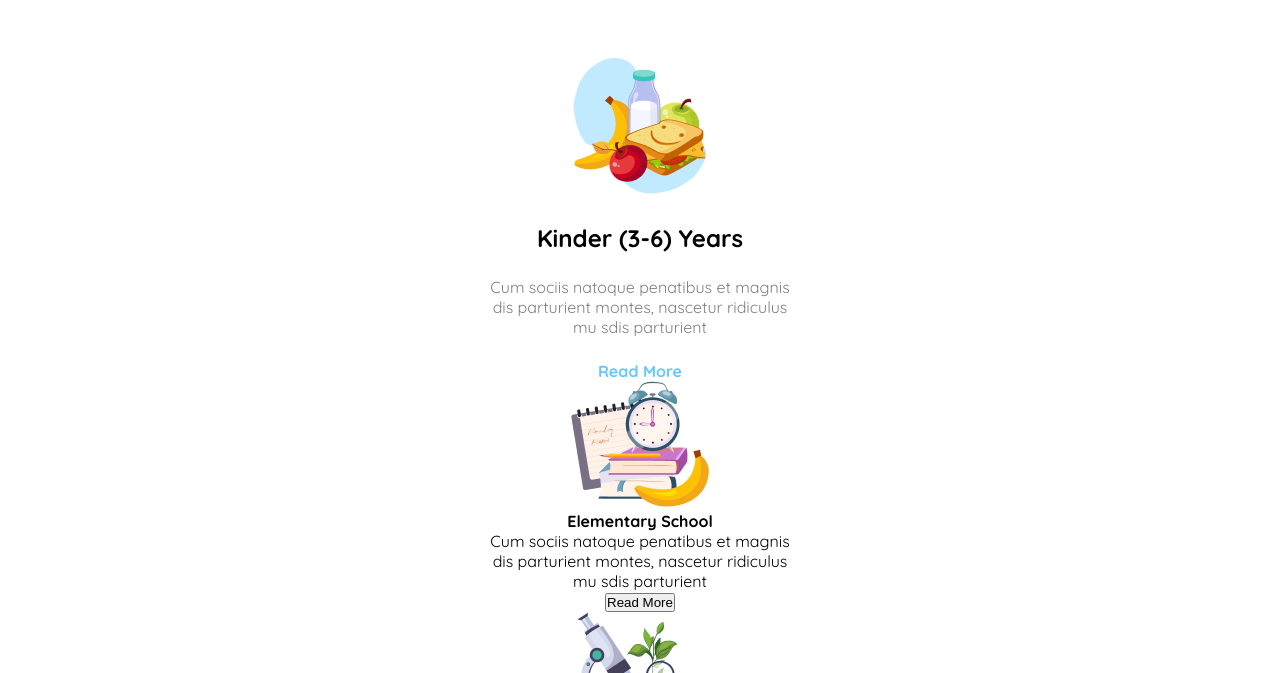
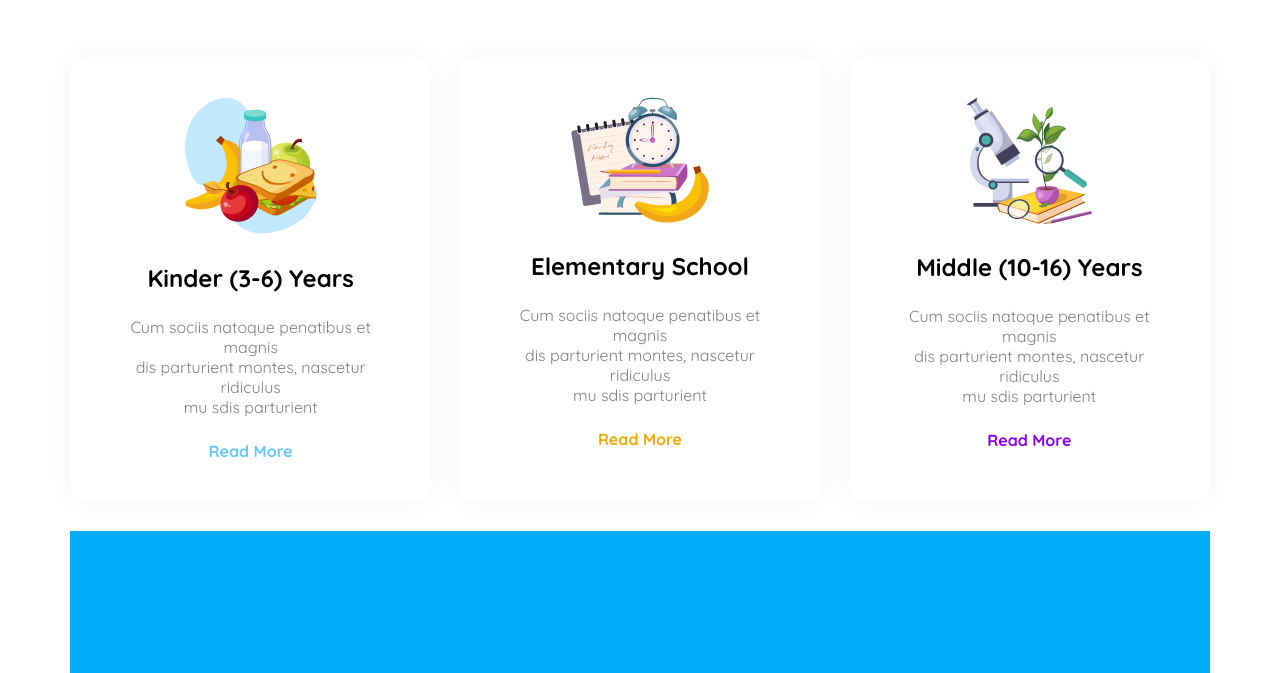
Before and after one commit to pistan99/asm-02, a plain HTML site: page index.html in a window 1280 px wide. Shown: the part 772-1445 px from the top of the page. Drawn offline with Linux system fonts and the light colour scheme.

Commit message:
added all code

```diff
--- a/index.html
+++ b/index.html
@@ -67,7 +67,7 @@
                 <p class="card-2-p">Cum sociis natoque penatibus et magnis <br>
                     dis parturient montes, nascetur ridiculus <br>
                     mu sdis parturient</p>
-                <button class="card-2-b">Read More</button>
+                <p class="card-2-b">Read More</p>
             </div>
             <div class="card-3">
                 <img src="assets/middle.png" alt="">
@@ -75,7 +75,7 @@
                 <p class="card-3-p">Cum sociis natoque penatibus et magnis <br>
                     dis parturient montes, nascetur ridiculus <br>
                     mu sdis parturient</p>
-                <button class="card-3-b">Read More</button>
+                <p class="card-3-b">Read More</p>
 
             </div>
         </section>
--- a/style/style.css
+++ b/style/style.css
@@ -130,11 +130,22 @@ body{
 
 /* card style */
 
+.all-card{
+    display: flex;
+    gap: 28px;
+    justify-content: space-around;
+
+}
 
 
 /* card-1-style */
 .card-1{
     text-align: center;
+    box-shadow: 0 0 28.3px 0.94px rgba(0, 0, 0, 0.05);
+    padding: 40px;
+    margin-bottom: 30px;
+    border-radius: 18px;
+
 }
 .card-1-h{
     margin-top: 24px;
@@ -158,11 +169,54 @@ body{
 /* card-2-style */
 .card-2{
     text-align: center;
+    box-shadow: 0 0 28.3px 0.94px rgba(0, 0, 0, 0.05);
+    padding: 40px;
+    margin-bottom: 30px;
+    border-radius: 18px;
+
+}
+.card-2-h{
+    margin-top: 24px;
+    font-weight: 700;
+    font-size: 24px;
+}
+.card-2-p{
+    margin-top: 24px;
+    font-weight: 400;
+    font-size: 16px;
+    color: rgba(128, 128, 128, 1);
+}
+.card-2-b{
+    margin-top: 24px;
+    font-weight: 700;
+    font-size: 16px;
+    color: rgba(240, 170, 0, 1);
 }
 
-/* card-2-style */
+/* card-3-style */
 .card-3{
     text-align: center;
+    box-shadow: 0 0 28.3px 0.94px rgba(0, 0, 0, 0.05);
+    padding: 40px;
+    margin-bottom: 30px;
+    border-radius: 18px;
+}
+.card-3-h{
+    margin-top: 24px;
+    font-weight: 700;
+    font-size: 24px;
+}
+.card-3-p{
+    margin-top: 24px;
+    font-weight: 400;
+    font-size: 16px;
+    color: rgba(128, 128, 128, 1);
+}
+.card-3-b{
+    margin-top: 24px;
+    font-weight: 700;
+    font-size: 16px;
+    color: rgba(135, 0, 255, 1);
 }
 
 
```
